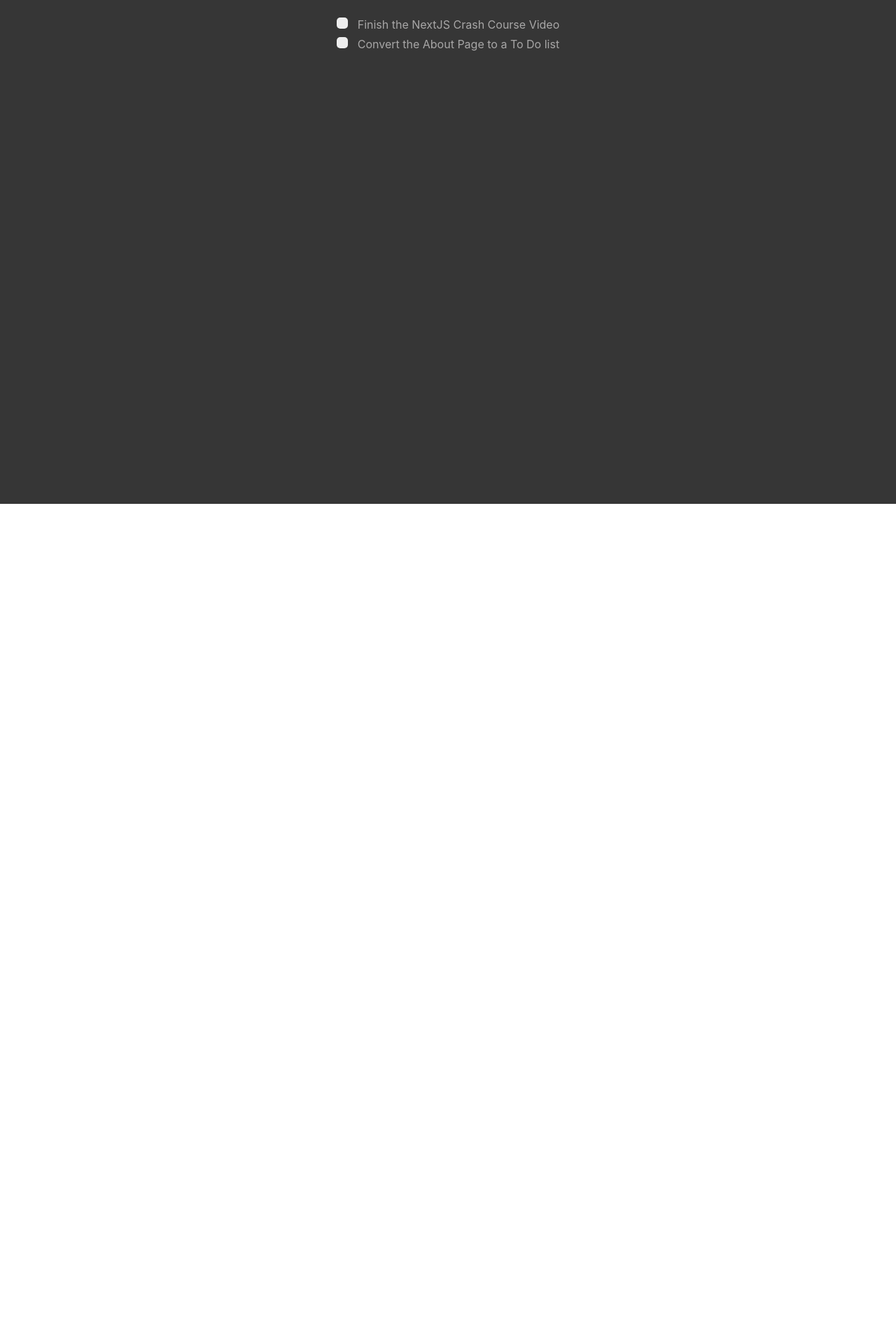
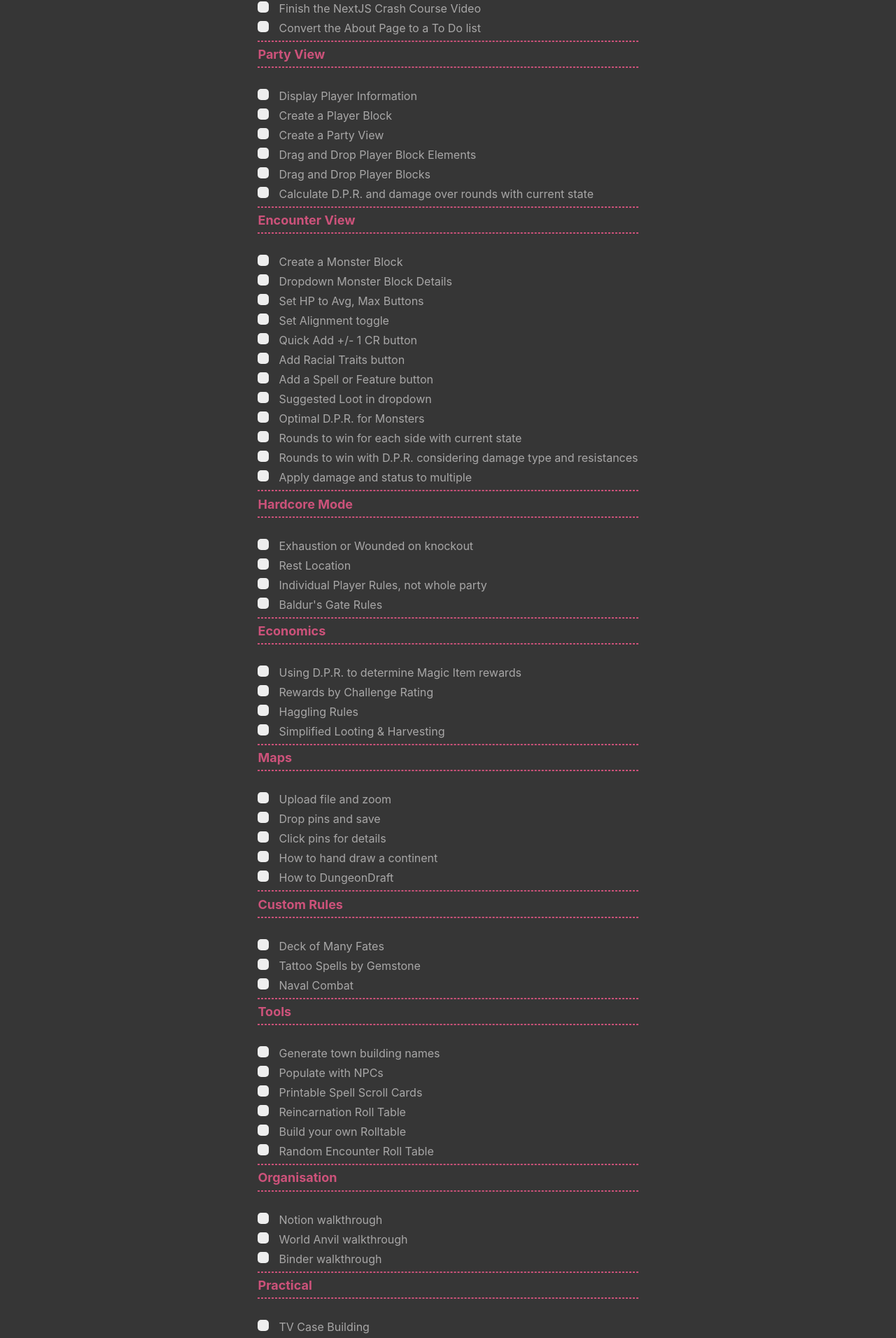
Before and after one commit to cardiacunicorn/dm-tools, a Next.js app: page /todo in a window 1280 px wide. Shown: the part 194-2106 px from the top of the page at 70% size. Before the commit the page ends 914 px from the top, so only its background shows below. Built offline with nearby package versions, Linux system fonts and the light colour scheme.

Commit message:
todo item

```diff
--- /dev/null
+++ b/components/ToDoItem.tsx
@@ -0,0 +1,13 @@
+import styles from '../styles/Todo.module.scss'
+
+const ToDoItem = ({ item }) => {
+  return (
+    <label className={styles.label}>
+        {item}
+        <input type="checkbox" />
+        <span className={styles.checkmark}></span>
+    </label>
+  )
+}
+
+export default ToDoItem
--- a/pages/todo.tsx
+++ b/pages/todo.tsx
@@ -1,21 +1,113 @@
 import styles from '../styles/Todo.module.scss'
+import ToDoItem from '../components/ToDoItem'
 
 export default function Todo() {
     return (
         <div>
             <h1>My To Do List</h1>
             <hr></hr>
+            <ToDoItem item={'Finish the NextJS Crash Course Video'}/>
+            <ToDoItem item={'Convert the About Page to a To Do list'}/>
+            <hr></hr>
+            <h3>Party View</h3>
+            <hr></hr>
             <div className={styles.list}>
-                <label className={styles.label}>
-                    Finish the NextJS Crash Course Video
-                    <input type="checkbox" />
-                    <span className={styles.checkmark}></span>
-                </label>
-                <label className={styles.label}>
-                    Convert the About Page to a To Do list
-                    <input type="checkbox" />
-                    <span className={styles.checkmark}></span>
-                </label>
+                <ToDoItem item={'Display Player Information'}/>
+                <ToDoItem item={'Create a Player Block'}/>
+                <ToDoItem item={'Create a Party View'}/>
+                <ToDoItem item={'Drag and Drop Player Block Elements'}/>
+                <ToDoItem item={'Drag and Drop Player Blocks'}/>
+                <ToDoItem item={'Calculate D.P.R. and damage over rounds with current state'}/>
+            </div>
+            <hr></hr>
+            <h3>Encounter View</h3>
+            <hr></hr>
+            <div className={styles.list}>
+                <ToDoItem item={'Create a Monster Block'}/>
+                <ToDoItem item={'Dropdown Monster Block Details'}/>
+                <ToDoItem item={'Set HP to Avg, Max Buttons'}/>
+                <ToDoItem item={'Set Alignment toggle'}/>
+                <ToDoItem item={'Quick Add +/- 1 CR button'}/>
+                <ToDoItem item={'Add Racial Traits button'}/>
+                <ToDoItem item={'Add a Spell or Feature button'}/>
+                <ToDoItem item={'Suggested Loot in dropdown'}/>
+                <ToDoItem item={'Optimal D.P.R. for Monsters'}/>
+                <ToDoItem item={'Rounds to win for each side with current state'}/>
+                <ToDoItem item={'Rounds to win with D.P.R. considering damage type and resistances'}/>
+                <ToDoItem item={'Apply damage and status to multiple'}/>
+            </div>
+            <hr></hr>
+            <h3>Hardcore Mode</h3>
+            <hr></hr>
+            <div className={styles.list}>
+                <ToDoItem item={'Exhaustion or Wounded on knockout'}/>
+                <ToDoItem item={'Rest Location'}/>
+                <ToDoItem item={'Individual Player Rules, not whole party'}/>
+                <ToDoItem item={'Baldur\'s Gate Rules'}/>
+            </div>
+            <hr></hr>
+            <h3>Economics</h3>
+            <hr></hr>
+            <div className={styles.list}>
+                <ToDoItem item={'Using D.P.R. to determine Magic Item rewards'}/>
+                <ToDoItem item={'Rewards by Challenge Rating'}/>
+                <ToDoItem item={'Haggling Rules'}/>
+                <ToDoItem item={'Simplified Looting & Harvesting'}/>
+            </div>
+            <hr></hr>
+            <h3>Maps</h3>
+            <hr></hr>
+            <div className={styles.list}>
+                <ToDoItem item={'Upload file and zoom'}/>
+                <ToDoItem item={'Drop pins and save'}/>
+                <ToDoItem item={'Click pins for details'}/>
+                <ToDoItem item={'How to hand draw a continent'}/>
+                <ToDoItem item={'How to DungeonDraft'}/>
+            </div>
+            <hr></hr>
+            <h3>Custom Rules</h3>
+            <hr></hr>
+            <div className={styles.list}>
+                <ToDoItem item={'Deck of Many Fates'}/>
+                <ToDoItem item={'Tattoo Spells by Gemstone'}/>
+                <ToDoItem item={'Naval Combat'}/>
+            </div>
+            <hr></hr>
+            <h3>Tools</h3>
+            <hr></hr>
+            <div className={styles.list}>
+                <ToDoItem item={'Generate town building names'}/>
+                <ToDoItem item={'Populate with NPCs'}/>
+                <ToDoItem item={'Printable Spell Scroll Cards'}/>
+                <ToDoItem item={'Reincarnation Roll Table'}/>
+                <ToDoItem item={'Build your own Rolltable'}/>
+                <ToDoItem item={'Random Encounter Roll Table'}/>
+            </div>
+            <hr></hr>
+            <h3>Organisation</h3>
+            <hr></hr>
+            <div className={styles.list}>
+                <ToDoItem item={'Notion walkthrough'}/>
+                <ToDoItem item={'World Anvil walkthrough'}/>
+                <ToDoItem item={'Binder walkthrough'}/>
+            </div>
+            <hr></hr>
+            <h3>Practical</h3>
+            <hr></hr>
+            <div className={styles.list}>
+                <ToDoItem item={'TV Case Building'}/>
+                <ToDoItem item={'3D Printing Introduction'}/>
+                <ToDoItem item={'Foundry Setup'}/>
+                <ToDoItem item={'Overview of Foundry, Talespire, Roll20'}/>
+            </div>
+            <hr></hr>
+            <h3>Story</h3>
+            <hr></hr>
+            <div className={styles.list}>
+                <ToDoItem item={'Generating a backstory, with a map, reincarnation and NPC table'}/>
+                <ToDoItem item={'Integrating level up features with story'}/>
+                <ToDoItem item={'Mapping relationships'}/>
+                <ToDoItem item={'Session 0: Level 0 Concept'}/>
             </div>
         </div>
     )
```
